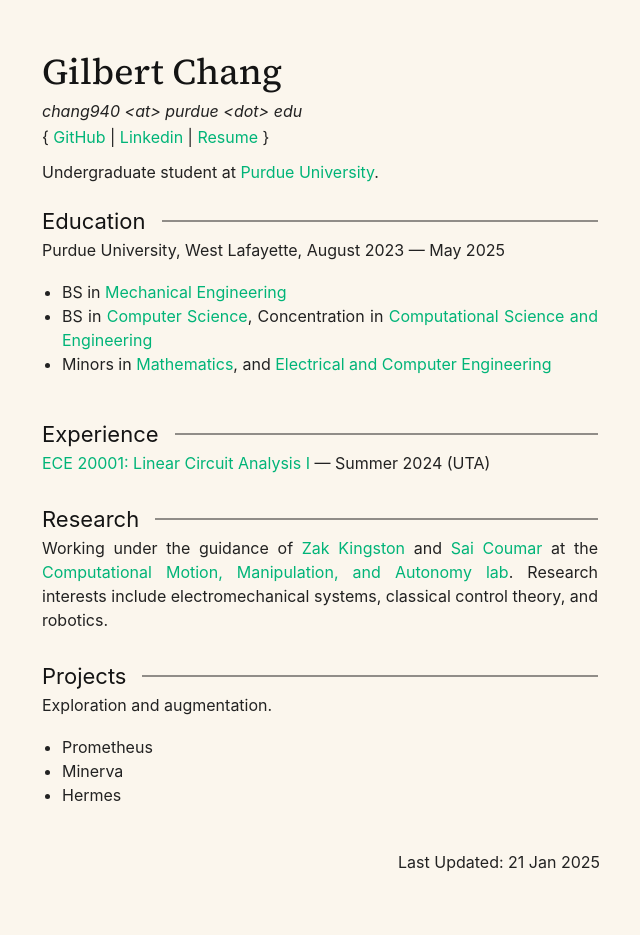
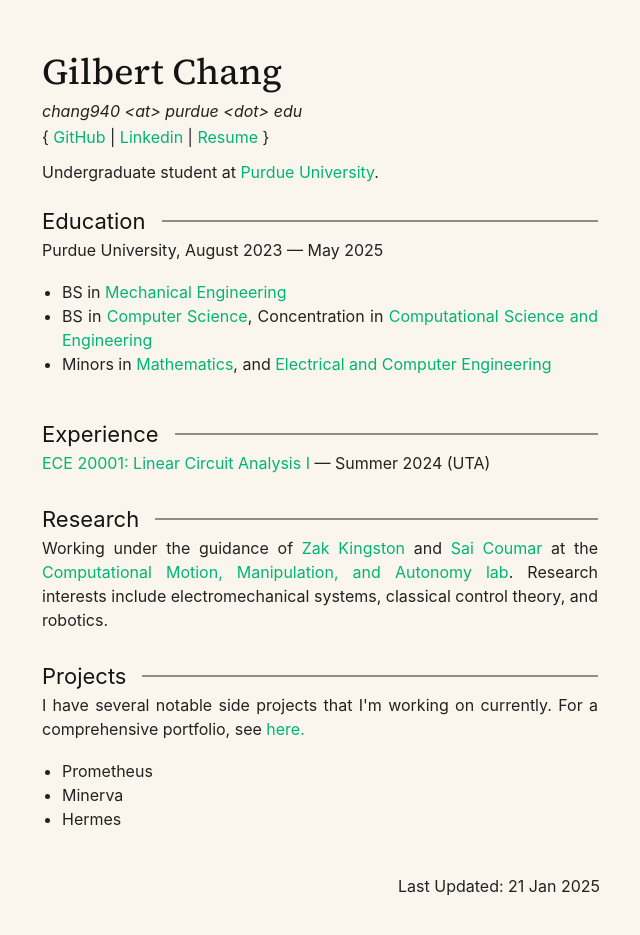
Before and after one commit to vindou/vindou, a Jekyll site: the page built from index.html, in a window 1280 px wide. Shown: the whole page, without its empty margins (320-960 px from the left). Built offline with Jekyll 4.4.1, drawn with Linux system fonts in a browser that asks for light colours; before the commit the page ends 911 px from its top, so only the background shows below that.

Commit message:
portfolio

```diff
--- a/index.html
+++ b/index.html
@@ -28,7 +28,7 @@
   </div>
   <div class="subsection">
     <div class="text-container">
-      <p>Purdue University, West Lafayette, August 2023 — May 2025</p>
+      <p>Purdue University, August 2023 — May 2025</p>
       <ul>
           <li>BS in <a href="https://engineering.purdue.edu/ME">Mechanical Engineering</a></li>
           <li>BS in <a href="https://www.cs.purdue.edu/">Computer Science</a>, Concentration in
@@ -76,7 +76,9 @@
   </div>
   <div class="subsection">
     <div class="text-container">
-      <p>Exploration and augmentation.</p>
+      <p>I have several notable side projects that I'm working on currently. For
+        a comprehensive portfolio, see <a href"https://gilcha.com/portfolio">here.</a>
+      </p>
       <ul>
           <li>Prometheus</li>
           <li>Minerva</li>
--- /dev/null
+++ b/portfolio/index.html
@@ -0,0 +1,6 @@
+---
+layout: default
+title: Portfolio
+---
+
+<p>Under construction.</p>
```
